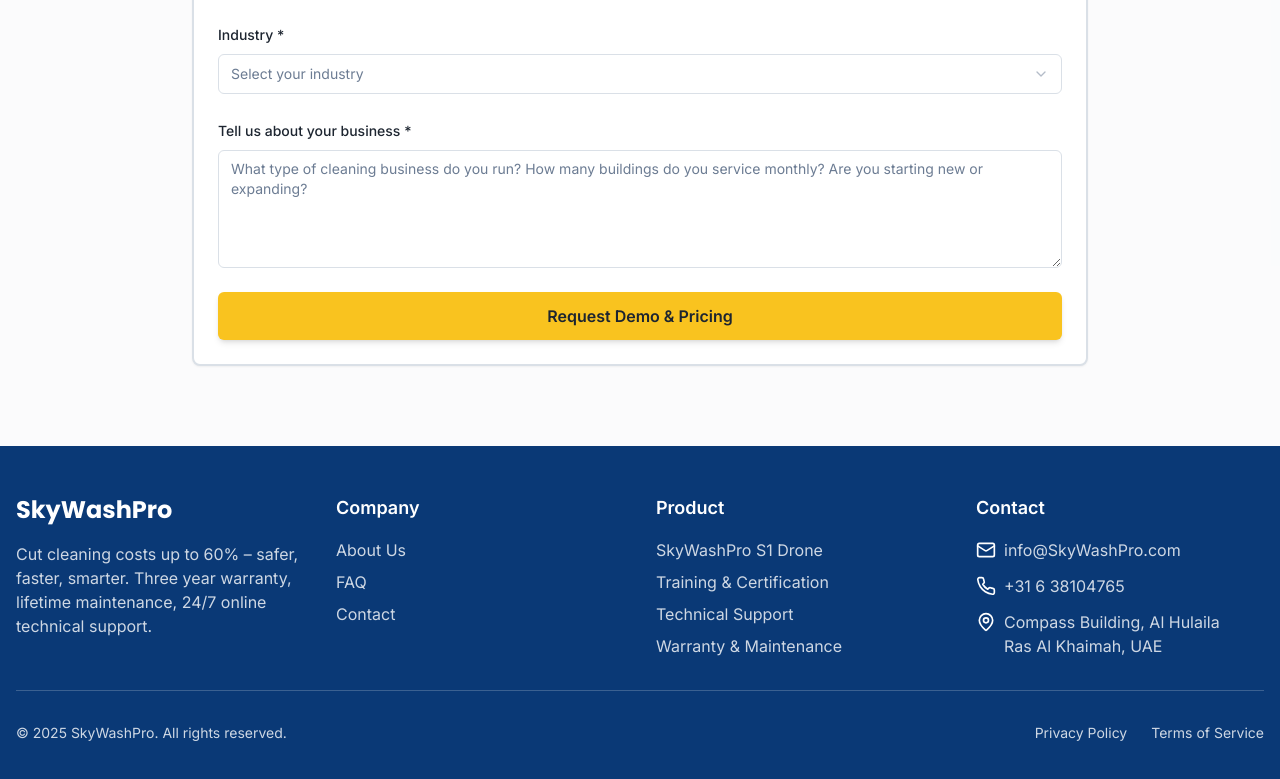
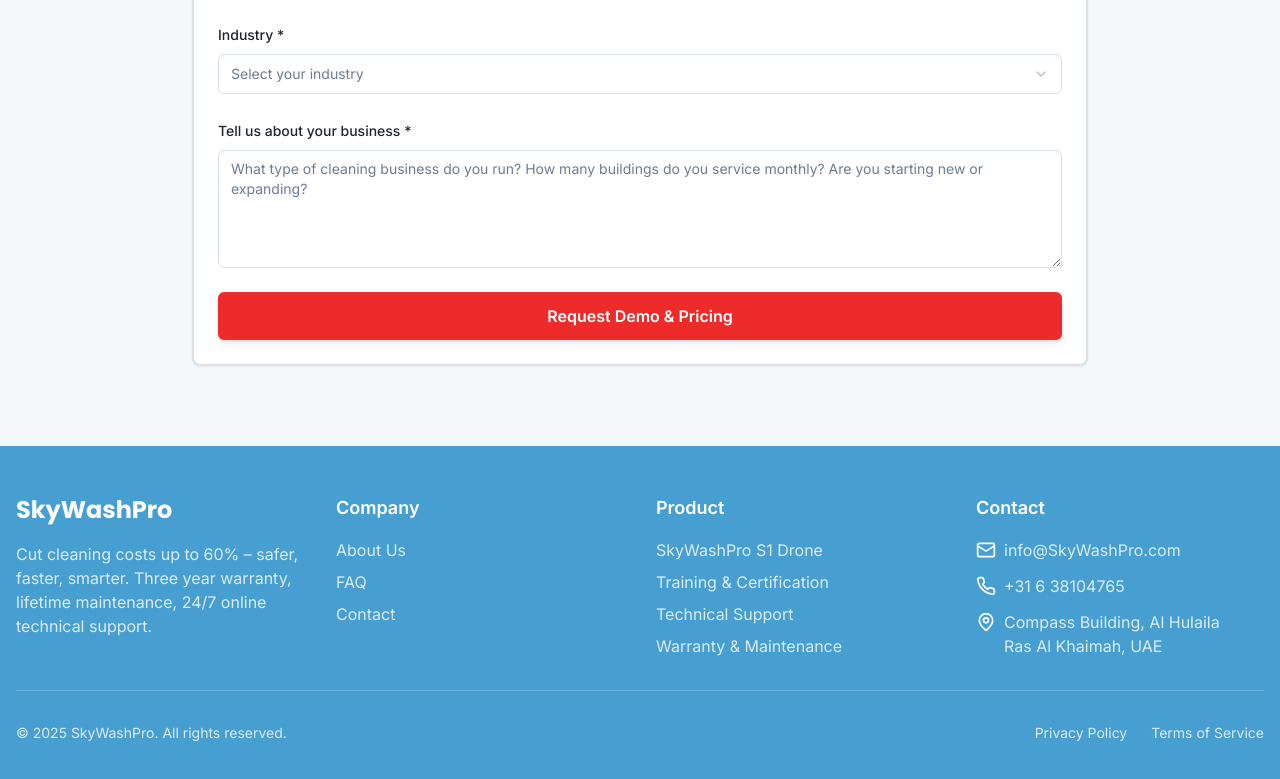
Before and after one commit to XanderJks/aero-wash-pro, a React (Vite) app: page / in a window 1280 px wide. Shown: the part 6085-6864 px from the top of the page. Built offline with nearby package versions, Linux system fonts and the light colour scheme; the HTML template or start-up script is replaced by a standard one.

Commit message:
Updated index.css

```diff
--- a/src/index.css
+++ b/src/index.css
@@ -17,32 +17,32 @@ All colors MUST be HSL.
     --popover: 0 0% 100%;
     --popover-foreground: 215 25% 15%;
 
-    --primary: 214 85% 25%;
+    --primary: 202 60% 55%;
     --primary-foreground: 0 0% 100%;
 
-    --secondary: 214 20% 95%;
+    --secondary: 202 30% 90%;
     --secondary-foreground: 215 25% 15%;
 
-    --muted: 214 20% 96%;
+    --muted: 202 20% 96%;
     --muted-foreground: 215 15% 50%;
 
-    --accent: 45 95% 55%;
-    --accent-foreground: 215 25% 15%;
+    --accent: 0 85% 55%;
+    --accent-foreground: 0 0% 100%;
 
     --destructive: 0 84% 60%;
     --destructive-foreground: 0 0% 100%;
 
-    --border: 214 20% 88%;
-    --input: 214 20% 88%;
-    --ring: 214 85% 25%;
+    --border: 202 20% 88%;
+    --input: 202 20% 88%;
+    --ring: 202 60% 55%;
 
     --radius: 0.5rem;
 
     /* Custom design tokens */
-    --gradient-hero: linear-gradient(135deg, hsl(214 85% 25%) 0%, hsl(214 75% 35%) 100%);
-    --gradient-accent: linear-gradient(135deg, hsl(45 95% 55%) 0%, hsl(45 85% 65%) 100%);
-    --shadow-elegant: 0 10px 40px -10px hsl(214 85% 25% / 0.2);
-    --shadow-card: 0 4px 20px -4px hsl(214 85% 25% / 0.1);
+    --gradient-hero: linear-gradient(135deg, hsl(202 65% 50%) 0%, hsl(202 70% 60%) 100%);
+    --gradient-accent: linear-gradient(135deg, hsl(0 85% 55%) 0%, hsl(0 75% 60%) 100%);
+    --shadow-elegant: 0 10px 40px -10px hsl(202 60% 55% / 0.2);
+    --shadow-card: 0 4px 20px -4px hsl(202 60% 55% / 0.1);
     --transition-smooth: all 0.3s cubic-bezier(0.4, 0, 0.2, 1);
 
     --sidebar-background: 0 0% 98%;
@@ -63,38 +63,38 @@ All colors MUST be HSL.
   }
 
   .dark {
-    --background: 215 30% 10%;
+    --background: 202 40% 10%;
     --foreground: 0 0% 98%;
 
-    --card: 215 25% 12%;
+    --card: 202 35% 12%;
     --card-foreground: 0 0% 98%;
 
-    --popover: 215 25% 12%;
+    --popover: 202 35% 12%;
     --popover-foreground: 0 0% 98%;
 
-    --primary: 214 85% 50%;
+    --primary: 202 60% 55%;
     --primary-foreground: 0 0% 100%;
 
-    --secondary: 215 20% 20%;
+    --secondary: 202 25% 20%;
     --secondary-foreground: 0 0% 98%;
 
-    --muted: 215 20% 20%;
-    --muted-foreground: 215 15% 65%;
+    --muted: 202 25% 20%;
+    --muted-foreground: 202 15% 65%;
 
-    --accent: 45 95% 55%;
-    --accent-foreground: 215 25% 10%;
+    --accent: 0 85% 55%;
+    --accent-foreground: 0 0% 100%;
 
     --destructive: 0 84% 60%;
     --destructive-foreground: 0 0% 100%;
 
-    --border: 215 20% 20%;
-    --input: 215 20% 20%;
-    --ring: 214 85% 50%;
+    --border: 202 25% 20%;
+    --input: 202 25% 20%;
+    --ring: 202 60% 55%;
 
-    --gradient-hero: linear-gradient(135deg, hsl(214 85% 20%) 0%, hsl(214 75% 30%) 100%);
-    --gradient-accent: linear-gradient(135deg, hsl(45 95% 50%) 0%, hsl(45 85% 60%) 100%);
-    --shadow-elegant: 0 10px 40px -10px hsl(214 85% 50% / 0.3);
-    --shadow-card: 0 4px 20px -4px hsl(214 85% 50% / 0.15);
+    --gradient-hero: linear-gradient(135deg, hsl(202 65% 45%) 0%, hsl(202 70% 55%) 100%);
+    --gradient-accent: linear-gradient(135deg, hsl(0 85% 50%) 0%, hsl(0 75% 55%) 100%);
+    --shadow-elegant: 0 10px 40px -10px hsl(202 60% 55% / 0.3);
+    --shadow-card: 0 4px 20px -4px hsl(202 60% 55% / 0.15);
     --sidebar-background: 240 5.9% 10%;
     --sidebar-foreground: 240 4.8% 95.9%;
     --sidebar-primary: 224.3 76.3% 48%;
```
